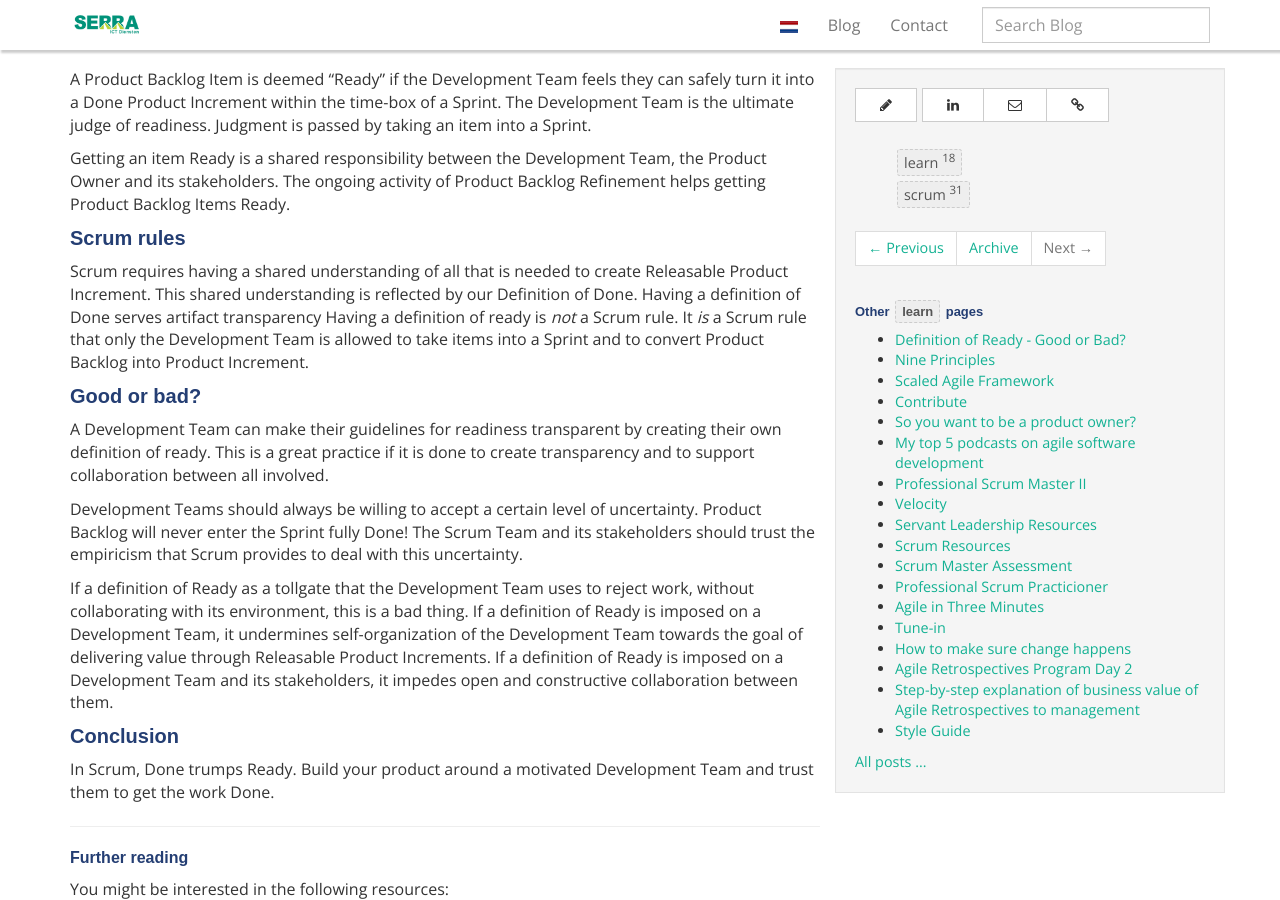
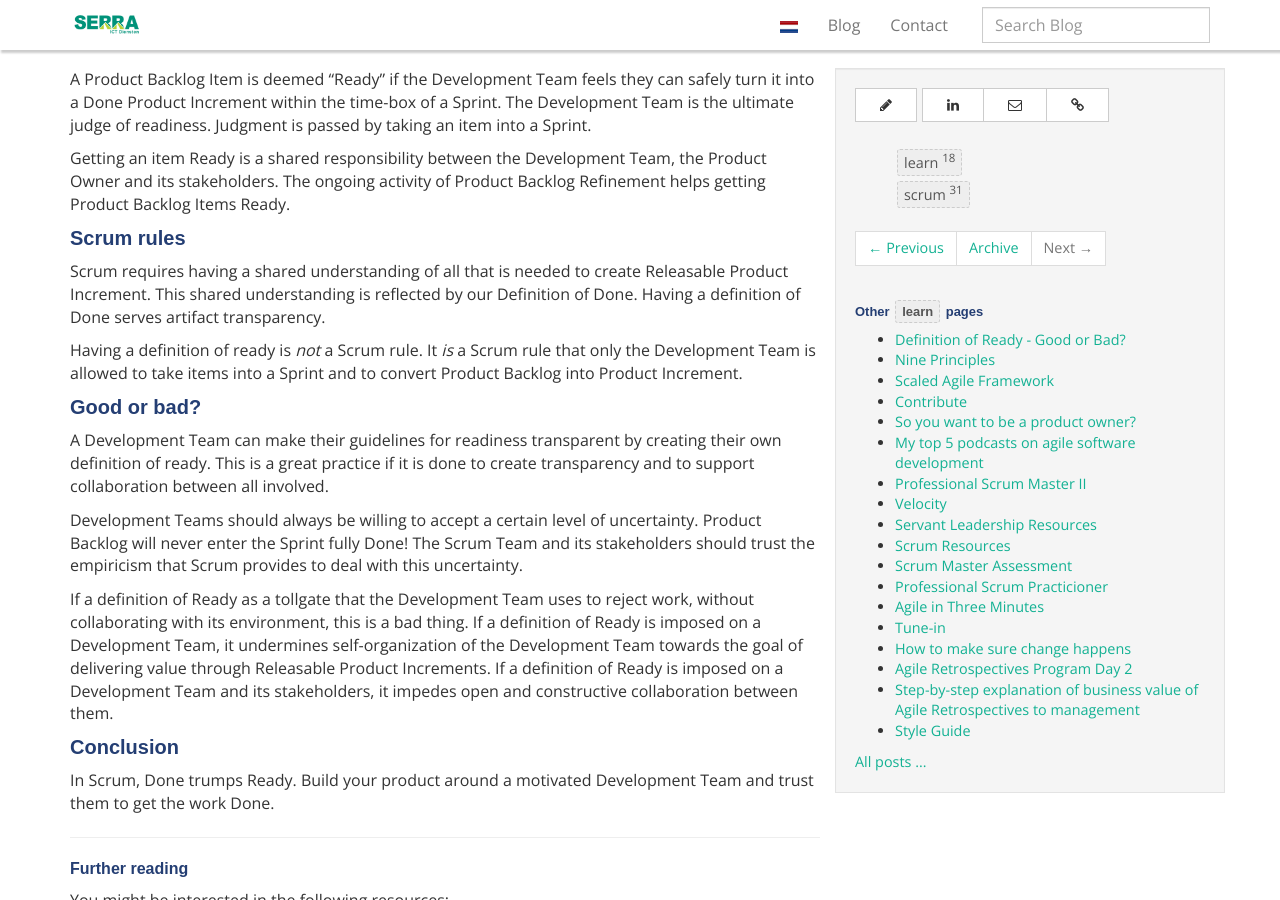
Before and after one commit to serraict/serraict.github.io, a Jekyll site: the page built from _posts/learn/2017-11-02-definition-of-ready-good-or-bad.md, in a window 1280 px wide and 900 px high, scrolled down 514 px. Built offline with Jekyll 4.4.1, drawn with Linux system fonts in a browser that asks for light colours; nearby versions of some CDN libraries; some web fonts are replaced.

```diff
--- a/_posts/learn/2017-11-02-definition-of-ready-good-or-bad.md
+++ b/_posts/learn/2017-11-02-definition-of-ready-good-or-bad.md
@@ -26,7 +26,8 @@ Scrum requires having
 a shared understanding of all that is needed
 to create Releasable Product Increment.
 This shared understanding is reflected by our Definition of Done.
-Having a definition of Done serves artifact transparency
+Having a definition of Done serves artifact transparency.
+
 Having a definition of ready is _not_ a Scrum rule.
 It _is_ a Scrum rule that only the Development Team is allowed
 to take items into a Sprint and
```
